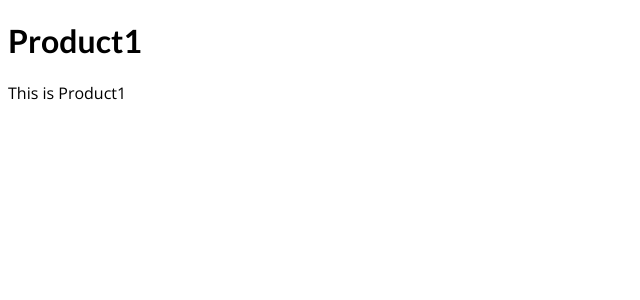
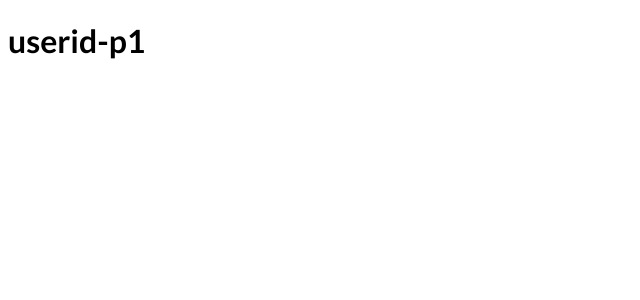
Before and after one commit to joepasss/next_study, a Next.js app in the folder ssr_example/: page /p1 in a window 1280 px wide. Shown: the top 300 px of the page, without its empty margins (0-640 px from the left). Built offline with nearby package versions, Linux system fonts and the light colour scheme.

Commit message:
dynamic page & getServerSideProps

```diff
--- /dev/null
+++ b/ssr_example/pages/[uid].tsx
@@ -0,0 +1,37 @@
+import {
+  GetServerSideProps,
+  GetServerSidePropsContext,
+  GetServerSidePropsResult,
+  NextPage,
+} from "next";
+import React from "react";
+
+interface Props {
+  userId: string;
+}
+
+const UserIdPage: NextPage<Props> = (props) => {
+  return <h1>{props.userId}</h1>;
+};
+
+export const getServerSideProps: GetServerSideProps = async (
+  context: GetServerSidePropsContext
+): Promise<GetServerSidePropsResult<Props>> => {
+  const { query } = context;
+
+  if (query === undefined) {
+    return {
+      notFound: true,
+    };
+  }
+
+  const userId = query.uid;
+
+  return {
+    props: {
+      userId: `userid-${userId}`,
+    },
+  };
+};
+
+export default UserIdPage;
--- a/ssr_example/pages/index.tsx
+++ b/ssr_example/pages/index.tsx
@@ -11,7 +11,7 @@ export default function Home(props: DataInterface) {
     <ul>
       {products.map((product, index) => (
         <li key={`${product.id}_${index}`}>
-          <Link href={`/${product.id}`}>{product.title}</Link>
+          <Link href={`/product/${product.id}`}>{product.title}</Link>
         </li>
       ))}
     </ul>
--- a/ssr_example/pages/[pid].tsx
+++ b/ssr_example/pages/product/[pid].tsx
@@ -8,8 +8,8 @@ import {
 import path from "path";
 import fs from "fs/promises";
 import React, { Fragment } from "react";
-import { DataInterface } from "../interfaces/Data";
-import { ExtractArrayType } from "../interfaces/UtilityType";
+import { DataInterface } from "../../interfaces/Data";
+import { ExtractArrayType } from "../../interfaces/UtilityType";
 
 interface Props {
   loadedProduct: ExtractArrayType<DataInterface["products"]>;
```
